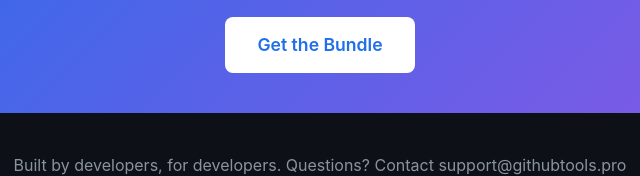
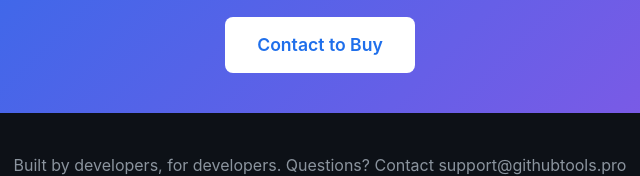
Before and after one commit to bookbookse24-rgb/landing-pages, a plain HTML site: page index.html in a window 1280 px wide. Shown: the part 1226-1402 px from the top of the page, 320-960 px from the left. Drawn offline with Linux system fonts and the light colour scheme.

Commit message:
Add contact to buy button

```diff
--- a/index.html
+++ b/index.html
@@ -79,7 +79,7 @@
             <h2>💎 Best Value: Complete Suite</h2>
             <p>Get all 3 tools together and save 40%</p>
             <div class="price">$39<span>/month</span></div>
-            <a href="#" class="cta" style="background: #fff; color: #1f6feb;">Get the Bundle</a>
+            <a href="mailto:support@githubtools.pro?subject=GitHub Tools Pro Order&body=Hi! I'm interested in purchasing GitHub Tools Pro. Please send me payment details." class="cta" style="background: #fff; color: #1f6feb;">Contact to Buy</a>
         </div>
 
         <footer>
```
